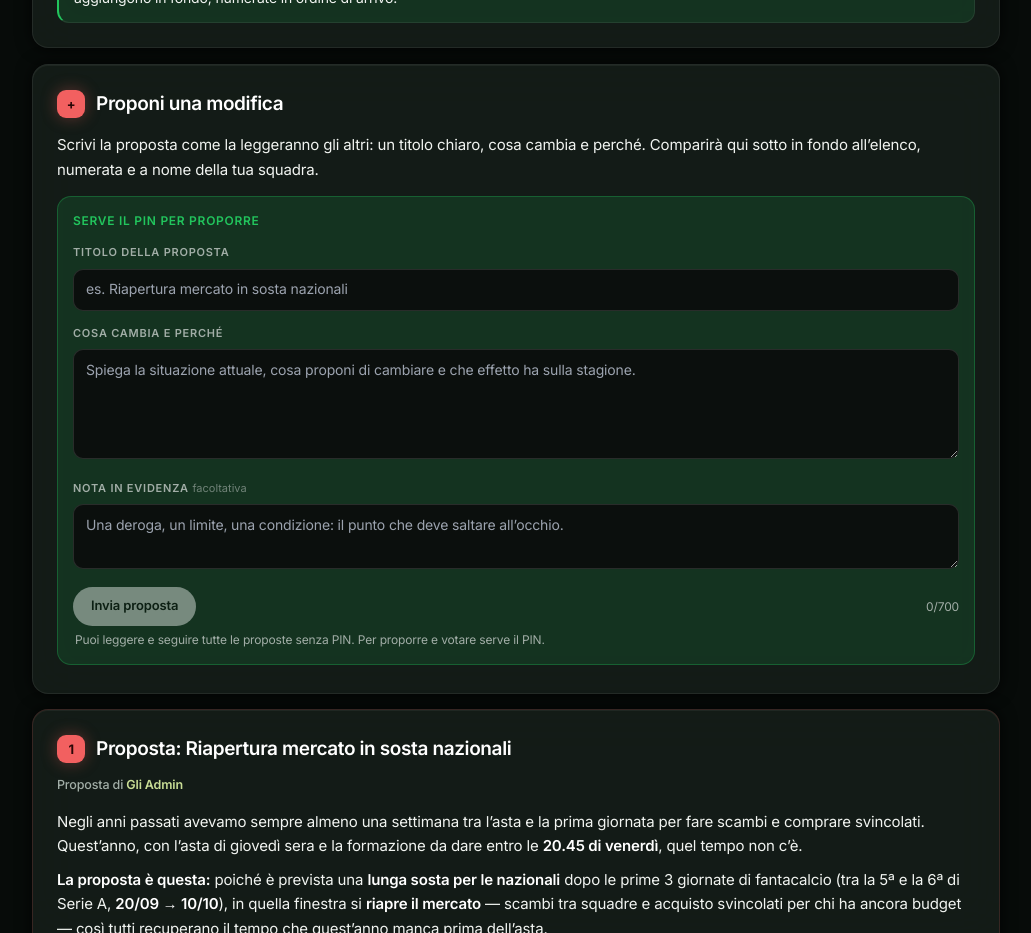
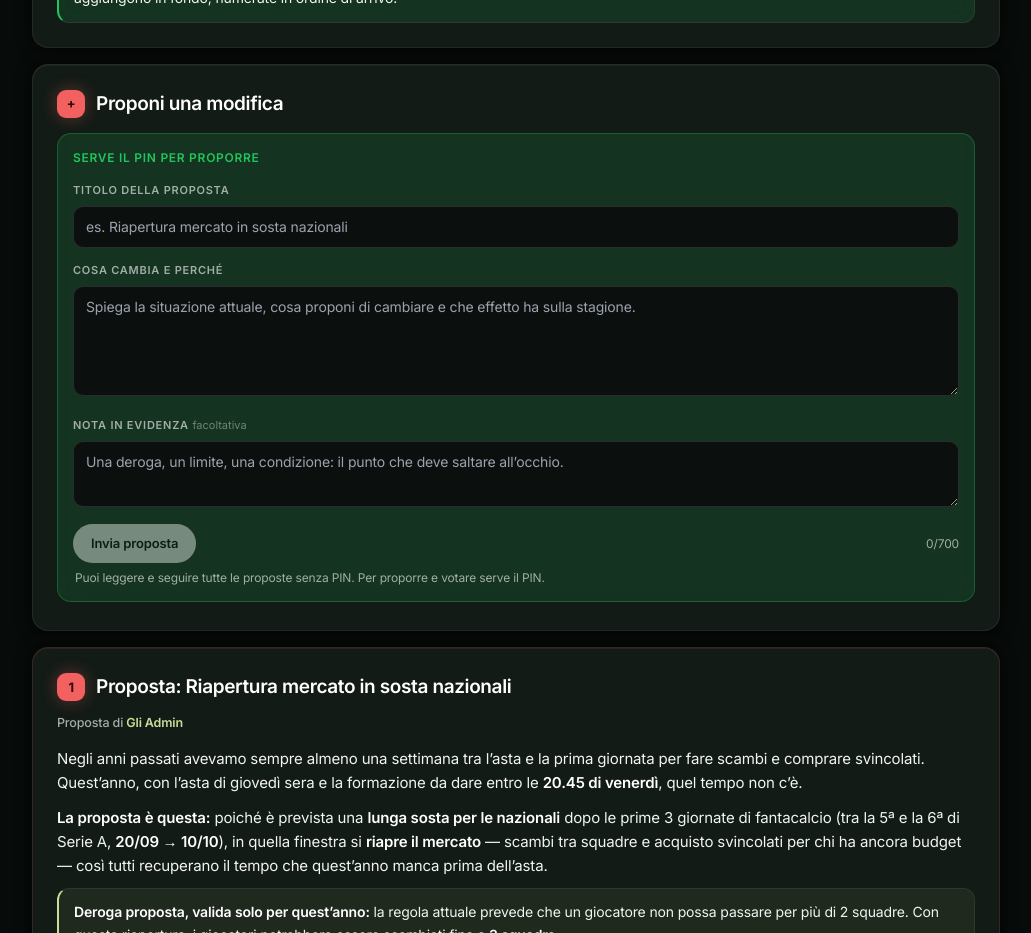
Before and after one commit to egozendesign/asta2026, a Next.js app: page / in a window 1280 px wide. Shown: the part 3520-4453 px from the top of the page, without its empty margins (124-1155 px from the left). Built offline with nearby package versions, Linux system fonts and the light colour scheme; no server answers.

Commit message:
Update RuleForm.jsx

```diff
--- a/app/components/RuleForm.jsx
+++ b/app/components/RuleForm.jsx
@@ -34,11 +34,6 @@ export default function RuleForm() {
   return (
     <AnimatedSection>
       <h2><span className="num alt">+</span>Proponi una modifica</h2>
-      <p>
-        Scrivi la proposta come la leggeranno gli altri: un titolo chiaro, cosa cambia e perché.
-        Comparirà qui sotto in fondo all’elenco, numerata e a nome della tua squadra.
-      </p>
-
       <form className="proposal" onSubmit={submit}>
         <div className="ptitle">
           {me ? <>Proposta di {me}</> : 'Serve il PIN per proporre'}
```
